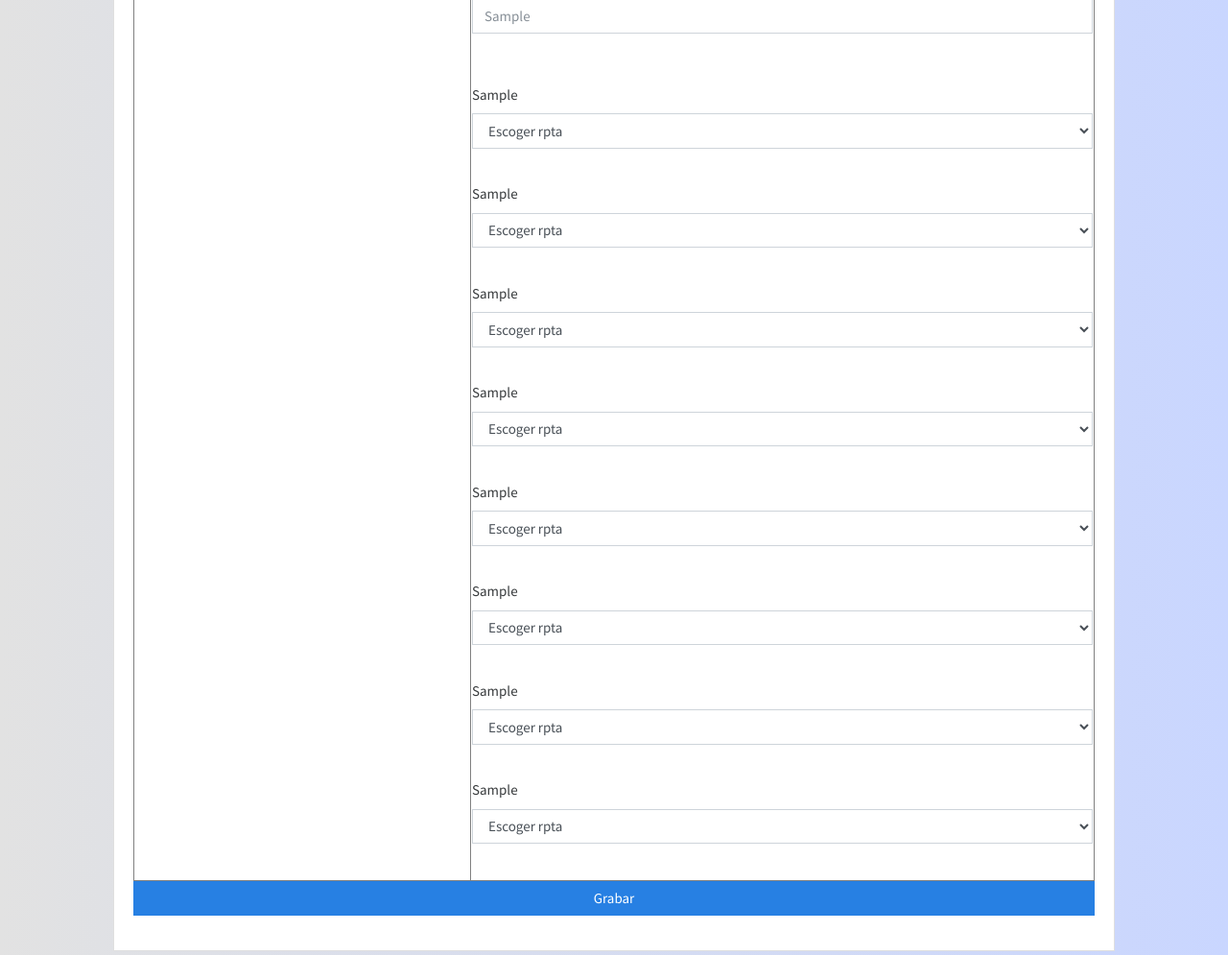
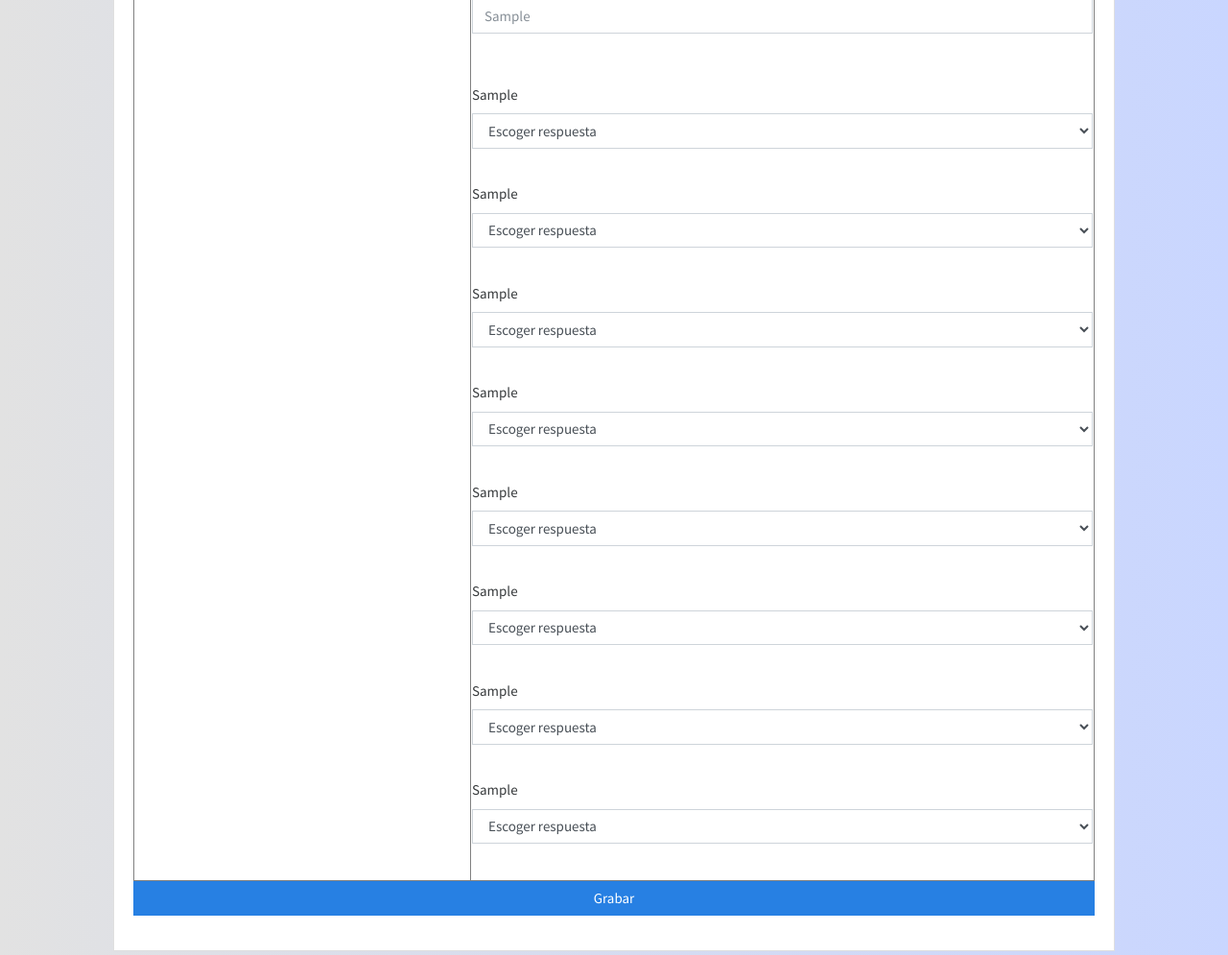
Before and after one commit to masalcedoa/Sgirs, a Node server app: template src/views/rIndicators/new-rask.hbs in a window 1280 px wide. Shown: the part 1908-2903 px from the top of the page at 96% size. Run offline with Node 20, Linux system fonts and the light colour scheme; the template is opened without the code that fills it: most values are stand-ins (such as "Sample title", 1, 10 or a date in 2020); some libraries are stand-ins or nearby versions.

Commit message:
Update new-rask.hbs

```diff
--- a/src/views/rIndicators/new-rask.hbs
+++ b/src/views/rIndicators/new-rask.hbs
@@ -408,7 +408,7 @@
                 {{Opcion1}}
               </label>
               <select class="form-control" name="opcion41" id="uar_O">
-                <option value="" disabled selected>Escoger rpta
+                <option value="" disabled selected>Escoger respuesta
                 </option>
                 <option value="SI">SI</option>
                 <option value="NO">NO</option>
@@ -423,7 +423,7 @@
                 {{Opcion2}}
               </label>
               <select class="form-control" name="opcion42" id="uar_O">
-                <option value="" disabled selected>Escoger rpta
+                <option value="" disabled selected>Escoger respuesta
                 </option>
                 <option value="SI">SI</option>
                 <option value="NO">NO</option>
@@ -439,7 +439,7 @@
                 {{Opcion3}}
               </label>
               <select class="form-control" name="opcion43" id="uar_O">
-                <option value="" disabled selected>Escoger rpta
+                <option value="" disabled selected>Escoger respuesta
                 </option>
                 <option value="SI">SI</option>
                 <option value="NO">NO</option>
@@ -457,7 +457,7 @@
                 {{Opcion4}}
               </label>
               <select class="form-control" name="opcion44" id="uar_O">
-                <option value="" disabled selected>Escoger rpta
+                <option value="" disabled selected>Escoger respuesta
                 </option>
                 <option value="SI">SI</option>
                 <option value="NO">NO</option>
@@ -473,7 +473,7 @@
                 {{Opcion5}}
               </label>
               <select class="form-control" name="opcion45" id="uar_O">
-                <option value="" disabled selected>Escoger rpta
+                <option value="" disabled selected>Escoger respuesta
                 </option>
                 <option value="SI">SI</option>
                 <option value="NO">NO</option>
@@ -489,7 +489,7 @@
                 {{Opcion6}}
               </label>
               <select class="form-control" name="opcion46" id="uar_O">
-                <option value="" disabled selected>Escoger rpta
+                <option value="" disabled selected>Escoger respuesta
                 </option>
                 <option value="SI">SI</option>
                 <option value="NO">NO</option>
@@ -505,7 +505,7 @@
                 {{Opcion7}}
               </label>
               <select class="form-control" name="opcion47" id="uar_O">
-                <option value="" disabled selected>Escoger rpta
+                <option value="" disabled selected>Escoger respuesta
                 </option>
                 <option value="SI">SI</option>
                 <option value="NO">NO</option>
@@ -522,7 +522,7 @@
                 {{Opcion8}}
               </label>
               <select class="form-control" name="opcion48" id="uar_O">
-                <option value="" disabled selected>Escoger rpta
+                <option value="" disabled selected>Escoger respuesta
                 </option>
                 <option value="SI">SI</option>
                 <option value="NO">NO</option>
```
